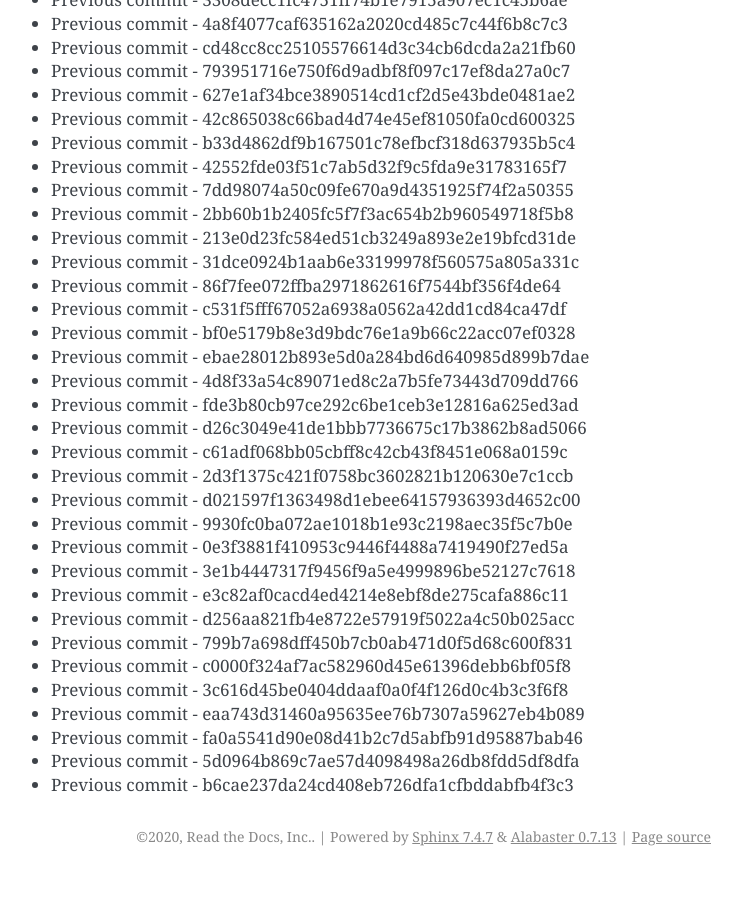
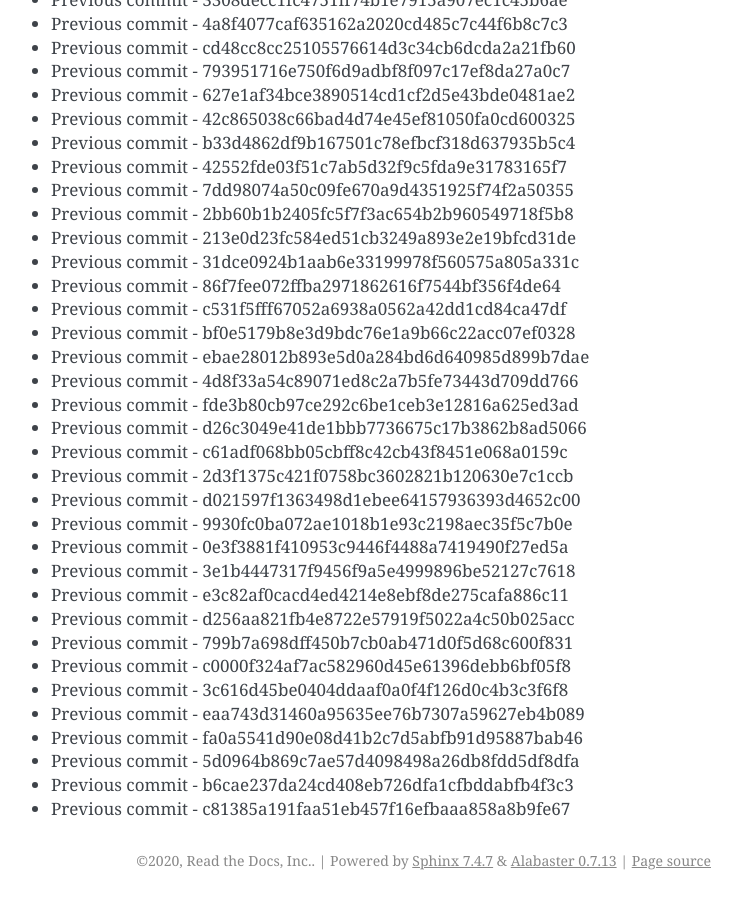
Before and after one commit to readthedocs/rtd-git-stresstest, a Sphinx documentation site: the page built from docs/updates.rst, in a window 1280 px wide and 900 px high, scrolled down 52033 px. Shown: the whole window, without its empty margins (399-1141 px from the left). Built offline with Sphinx 7.4.7, drawn with Linux system fonts in a browser that asks for light colours; before the commit the page ends 52909 px from its top, so only the background shows below that.

Commit message:
Generating commit from previous: c81385a191faa51eb457f16efbaaa858a8b9fe67

```diff
--- a/docs/updates.rst
+++ b/docs/updates.rst
@@ -2218,3 +2218,4 @@ It can be tested for any performance characteristics.
 * Previous commit - fa0a5541d90e08d41b2c7d5abfb91d95887bab46
 * Previous commit - 5d0964b869c7ae57d4098498a26db8fdd5df8dfa
 * Previous commit - b6cae237da24cd408eb726dfa1cfbddabfb4f3c3
+* Previous commit - c81385a191faa51eb457f16efbaaa858a8b9fe67
```
